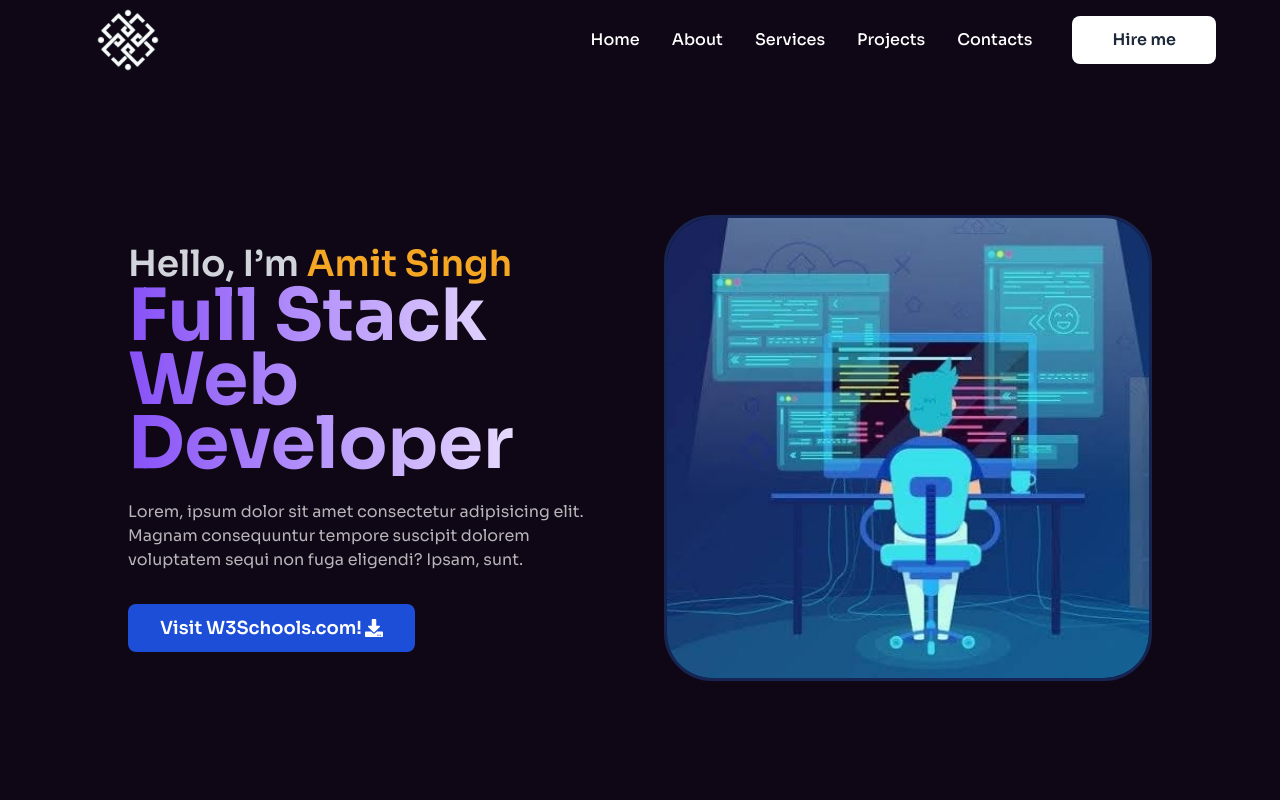
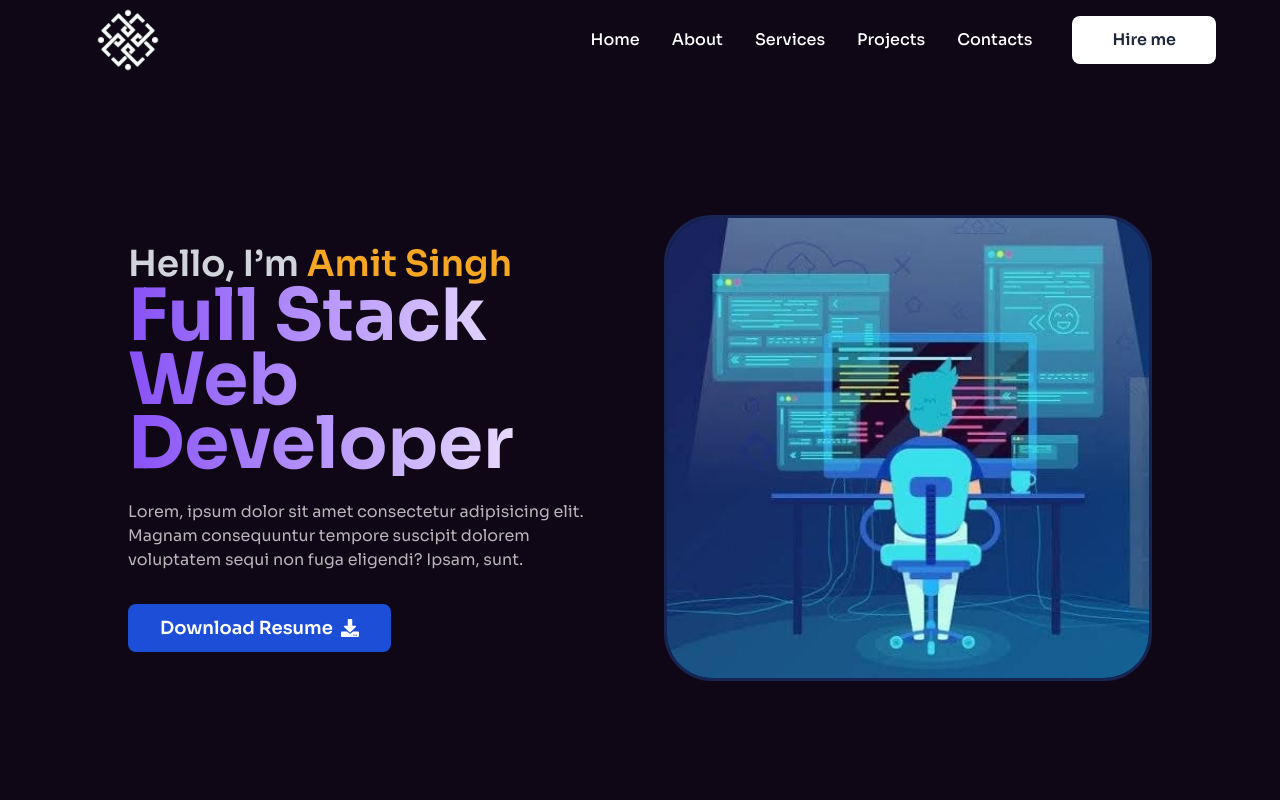
Before and after one commit to dev-amit-singh/next-portfolio, a Next.js app: page / in a window 1280 px wide. Shown: the top 800 px of the page. Built offline with nearby package versions, Linux system fonts and the light colour scheme.

Commit message:
Update Hero.tsx
cv link fix

```diff
--- a/app/Components/Home/Hero/Hero.tsx
+++ b/app/Components/Home/Hero/Hero.tsx
@@ -22,10 +22,17 @@ const Hero = () => {
                         {/* description */}
                             Lorem, ipsum dolor sit amet consectetur adipisicing elit. Magnam consequuntur tempore suscipit dolorem voluptatem sequi non fuga eligendi? Ipsam, sunt.
                     </p>
-                    <button data-aos="zoom-in" data-aos-delay="300" className='md:px-8 md:py-2.5 px-6 py-1.5 text-white font-semibold text-sm md:text-lg transition all duration-200 rounded-lg mt-8 bg-blue-700 hover:bg-blue-900 flex items-center'>
-                       <a href="https://drive.google.com/file/d/1tvxnDoHwgvHprRIOMfHG6Lq-zi4mnWee/view?usp=drivesdk">Visit W3Schools.com!</a>
+{/*                     <button data-aos="zoom-in" data-aos-delay="300" className='md:px-8 md:py-2.5 px-6 py-1.5 text-white font-semibold text-sm md:text-lg transition all duration-200 rounded-lg mt-8 bg-blue-700 hover:bg-blue-900 flex items-center'>
+                       <a href="https://drive.google.com/file/d/1tvxnDoHwgvHprRIOMfHG6Lq-zi4mnWee/view?usp=drivesdk">Download CV</a>
                         <FaDownload className='ml-[3px]'/>
-                    </button>
+                    </button> */}
+                  <a href="https://drive.google.com/file/d/1tvxnDoHwgvHprRIOMfHG6Lq-zi4mnWee/view?usp=drivesdk"
+                     target="_blank"
+                     rel="noopener noreferrer"
+                     className='inline-flex items-center md:px-8 md:py-2.5 px-6 py-1.5 text-white font-semibold text-sm md:text-lg transition-all duration-200 rounded-lg mt-8 bg-blue-700 hover:bg-blue-900'>
+                        Download Resume
+                        <FaDownload className='ml-2' />
+                  </a>
                 </div>
 
                 {/* image */}
```
